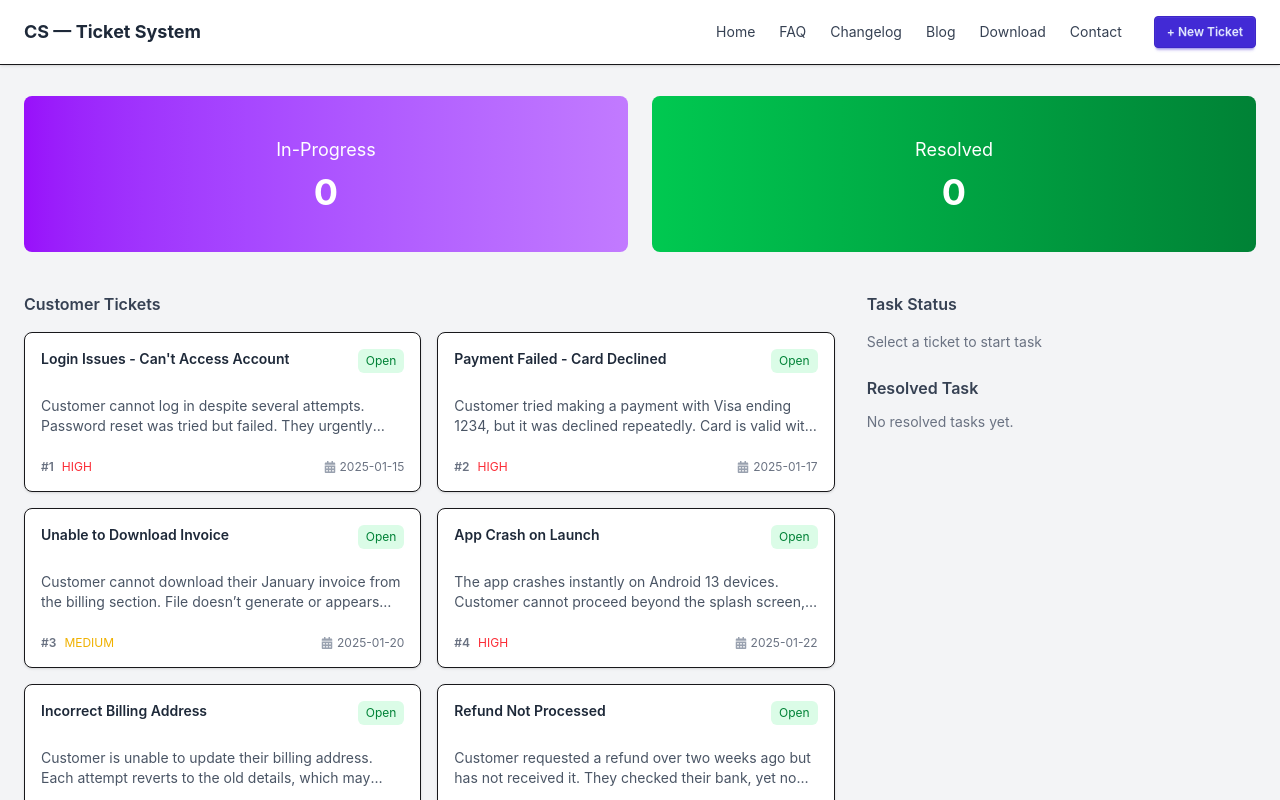
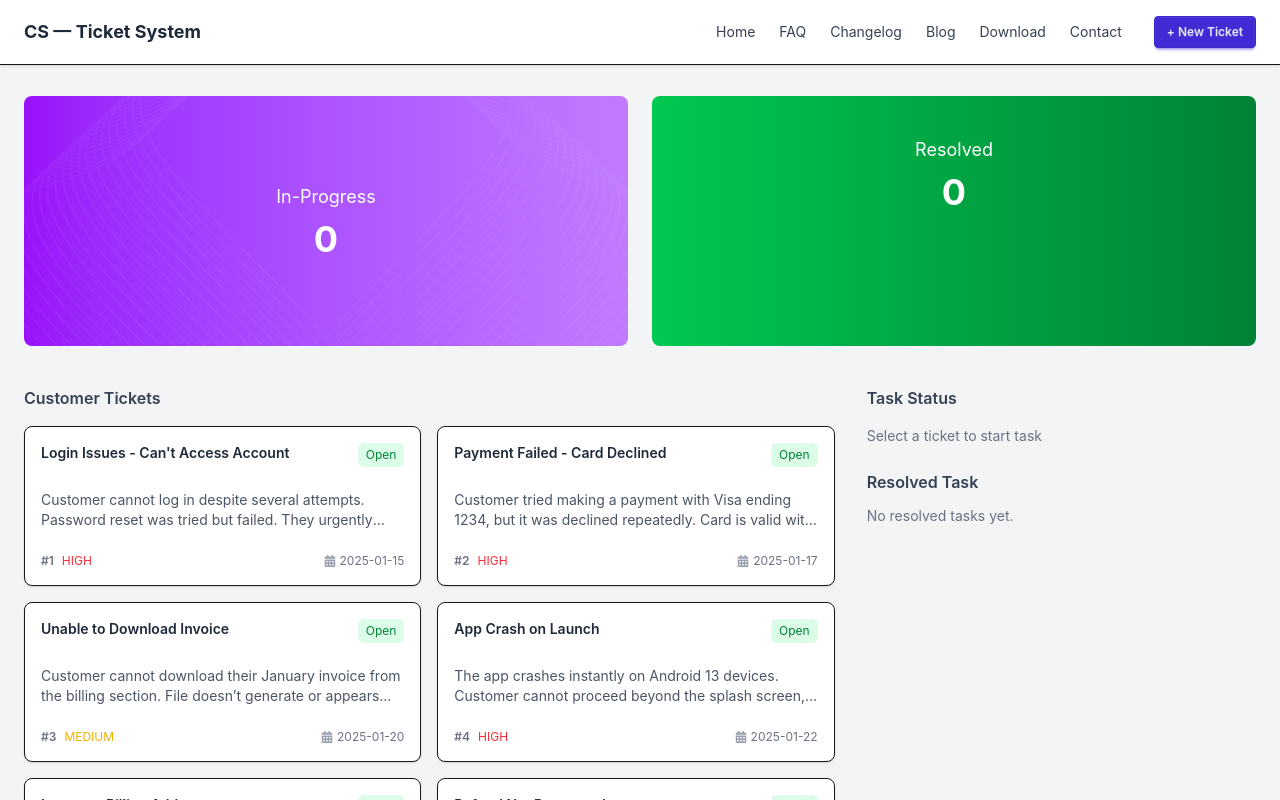
Before and after one commit to mahmudulhaque13/Customer-Support-Zone, a React (Vite) app: page / in a window 1280 px wide. Shown: the top 800 px of the page. Built offline with nearby package versions, Linux system fonts and the light colour scheme.

Commit message:
in-progress banner style done

```diff
--- a/src/components/MainSection.jsx
+++ b/src/components/MainSection.jsx
@@ -36,9 +36,26 @@ const MainSection = () => {
     <div className="max-w-[1440px] mx-auto px-6 pt-24 pb-10">
       {/* Banner */}
       <div className="grid md:grid-cols-2 gap-6 mb-10">
-        <div className="bg-gradient-to-r from-purple-600 to-purple-400 rounded-lg p-10 text-white text-center">
-          <h3 className="text-lg">In-Progress</h3>
-          <p className="text-4xl font-bold mt-2">{inProgress.length}</p>
+        <div className="relative w-full max-w-[708px] h-[250px] rounded-lg overflow-hidden bg-gradient-to-r from-purple-600 to-purple-400 flex flex-col justify-center items-center text-white text-center">
+          {/* Left Vector */}
+          <img
+            src="/vector1.png"
+            alt="vector"
+            className="absolute left-0 top-0 h-full opacity-40"
+          />
+
+          {/* Right Vector (Flipped) */}
+          <img
+            src="/vector1.png"
+            alt="vector"
+            className="absolute right-0 top-0 h-full opacity-40 scale-x-[-1]"
+          />
+
+          {/* Content */}
+          <h3 className="text-lg relative z-10">In-Progress</h3>
+          <p className="text-4xl font-bold mt-2 relative z-10">
+            {inProgress.length}
+          </p>
         </div>
 
         <div className="bg-gradient-to-r from-green-500 to-green-700 rounded-lg p-10 text-white text-center">
```
